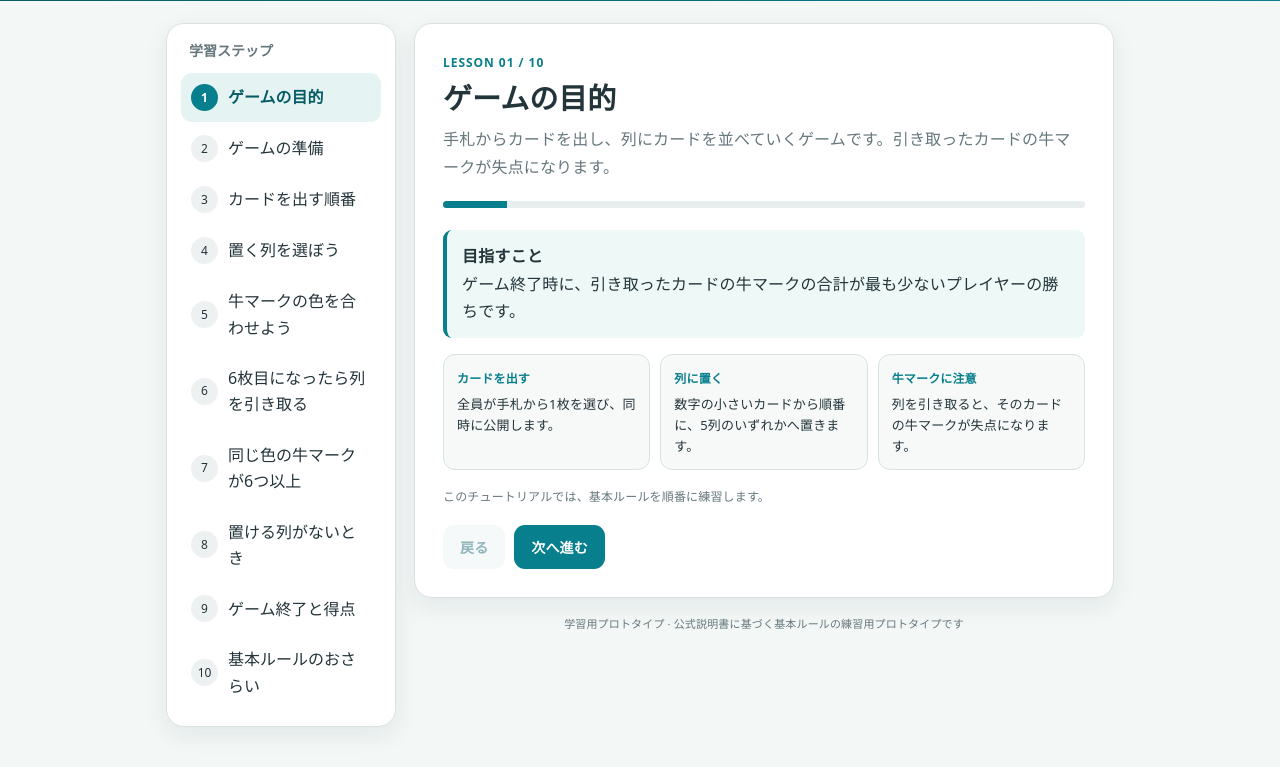
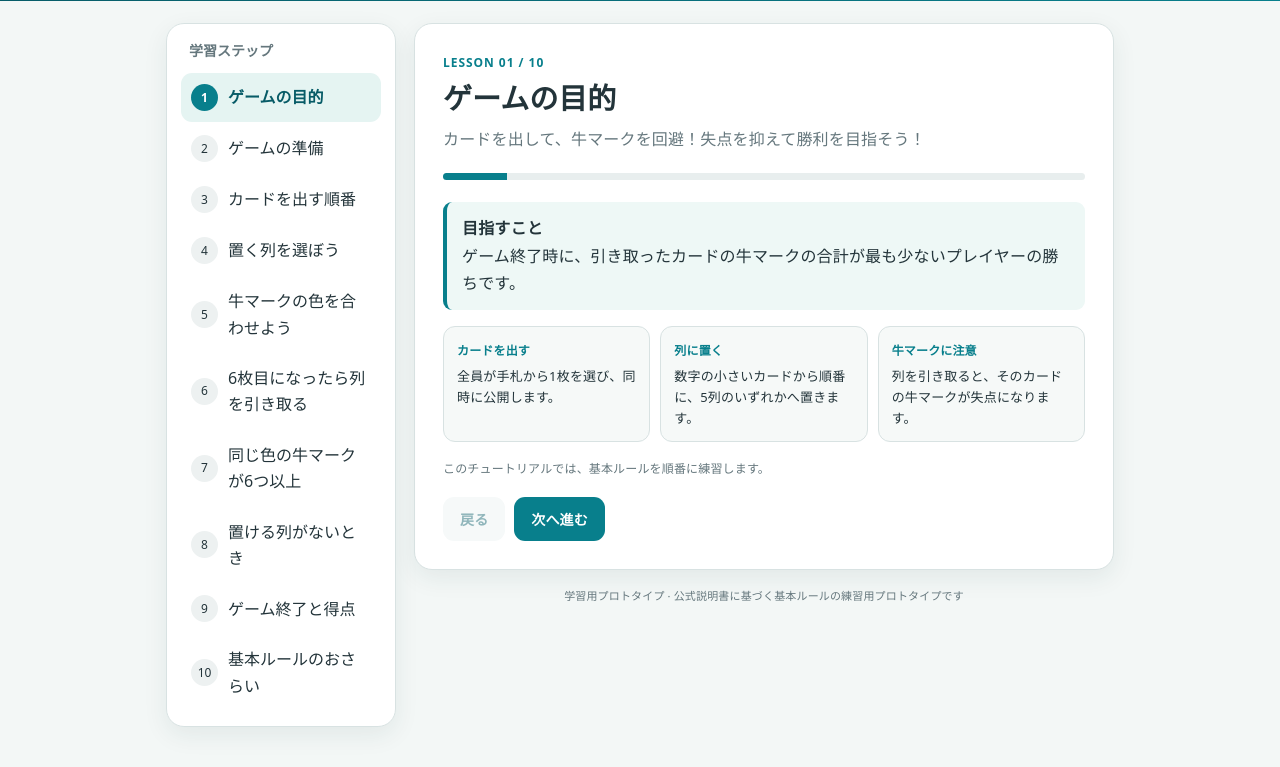
Before and after one commit to bearknuckle/kuma-jukebox, a plain HTML site: page baron-nimmt/draft.html in a window 1280 px wide. Shown: the part 105-872 px from the top of the page. Drawn offline with Linux system fonts and the light colour scheme.

Commit message:
Update tutorial introduction copy

```diff
--- a/baron-nimmt/draft.html
+++ b/baron-nimmt/draft.html
@@ -56,7 +56,7 @@ body{line-height:1.65;letter-spacing:.01em}h1,h2,h3{line-height:1.35;letter-spac
 </section></main>
 <script>
 const lessons=[
-{title:"ゲームの目的",intro:"手札からカードを出し、列にカードを並べていくゲームです。引き取ったカードの牛マークが失点になります。",body:`
+{title:"ゲームの目的",intro:"カードを出して、牛マークを回避！失点を抑えて勝利を目指そう！",body:`
 <div class="callout"><b>目指すこと</b><br>ゲーム終了時に、引き取ったカードの牛マークの合計が最も少ないプレイヤーの勝ちです。</div>
 <div class="steps"><div class="step"><b>カードを出す</b><p>全員が手札から1枚を選び、同時に公開します。</p></div><div class="step"><b>列に置く</b><p>数字の小さいカードから順番に、5列のいずれかへ置きます。</p></div><div class="step"><b>牛マークに注意</b><p>列を引き取ると、そのカードの牛マークが失点になります。</p></div></div><p class="small">このチュートリアルでは、基本ルールを順番に練習します。</p>`},
 {title:"ゲームの準備",intro:"カードを人数に応じて配り、中央に5列を作ります。",body:`
```
